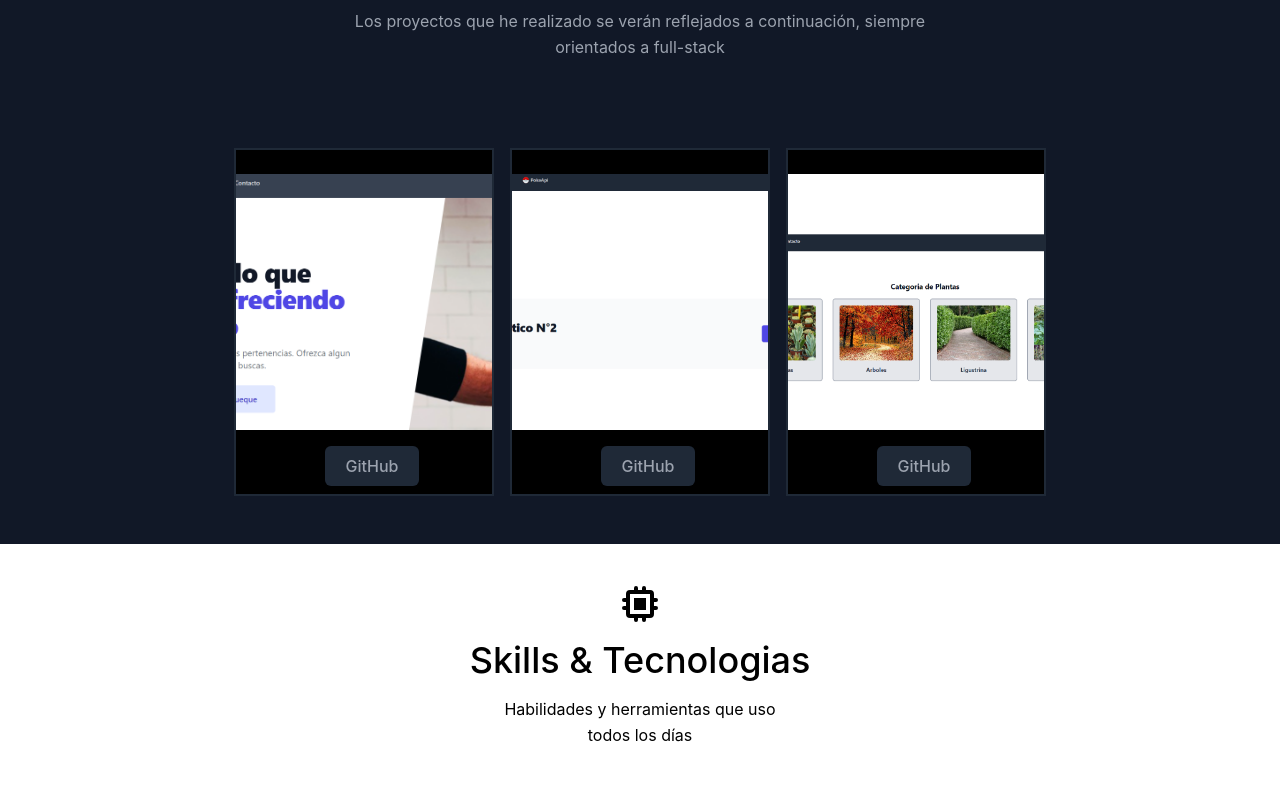
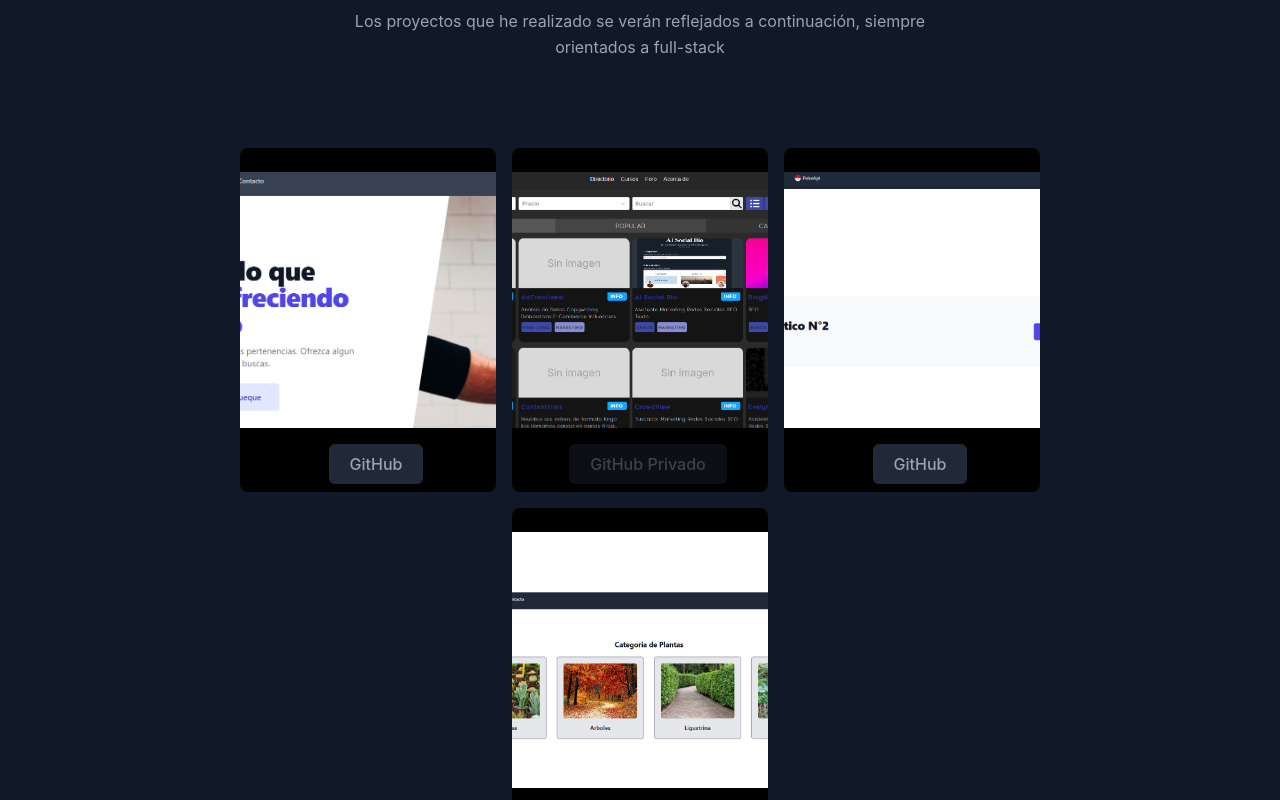
Before and after one commit to Indiolionel/Portfolio_Personal, a React (Create React App) app in the folder my-app/: page / in a window 1280 px wide. Shown: the part 600-1400 px from the top of the page. Built offline with nearby package versions, Linux system fonts and the light colour scheme.

Commit message:
Nuevo proyecto

```diff
--- a/my-app/src/components/Projects.css
+++ b/my-app/src/components/Projects.css
@@ -29,7 +29,9 @@
 
 }
 
-
+.cursor-not {
+    cursor: not-allowed !important
+}
 
 @media (max-width:549px) {
 
--- a/my-app/src/components/Projects.js
+++ b/my-app/src/components/Projects.js
@@ -3,6 +3,7 @@ import React, { useState } from "react";
 import photoPlantas from '../img/proyectoPlantas.png'
 import todoList from '../img/todoList.png'
 import trueque from '../img/trueque.png'
+import contechIA from '../img/contechIA.png'
 import './Projects.css'
 
 
@@ -17,6 +18,14 @@ export default function Projects() {
       subtitle: "App hecha con js vanilla",
       title: "App truequeLand",
       description: "FrontEnd, Proyecto hecho con js vanilla ES6"
+    },
+    {
+      link: "https://contechia.com",
+      gitLink: "",
+      image: `${contechIA}`,
+      subtitle: "Informacion de distintas ias, con cursos e informacion",
+      title: "Pagina IAs",
+      description: "Fullstack, pagina de usuarios para obtener informacion de las diferents IAs que existen al dia"
     },
     {
       link: "https://to-do-list-five-lime.vercel.app/",
@@ -53,7 +62,7 @@ export default function Projects() {
           {projects.map((project, id) => (
 
             <>
-              <div className="mx-2 border-2 border-gray-800 my-2 bg-black" >
+              <div className="mx-2 border-none rounded-lg my-2 bg-black" >
                 <div className="lg:hidden mt-4">
                   <h1>{project.title}</h1>
                   <h2> {project.subtitle}</h2>
@@ -70,7 +79,7 @@ export default function Projects() {
                       className="absolute inset-0 w-full h-full object-cover object-center"
                       src={project.image}
                     />
-                    <div className="px-8 py-10 relative z-10 w-full border-y border-gray-700 bg-gray-900 opacity-0 hover:opacity-100 proyectoDetalleMovil">
+                    <div className="px-8 py-10 relative z-10 w-full border-y border-gray-700 bg-gray-900 opacity-0 sm:hover:opacity-100 ">
                       <h2 className="tracking-widest text-sm title-font font-medium text-green-400 mb-1">
                         {project.subtitle}
                       </h2>
@@ -81,10 +90,11 @@ export default function Projects() {
                     </div>
                   </div>
                 </a>
-                <a class="inline-flex items-center justify-center h-10 px-5 py-3 my-2 border border-transparent text-base font-medium rounded-md text-gray-400 bg-gray-800 hover:bg-gray-700 hover:text-white"
+                <a class={`${project.gitLink === '' && "opacity-40 hover:opacity-40 pointer-events-none cursor-not"} inline-flex items-center justify-center h-10 px-5 py-3 my-2 border border-transparent text-base font-medium rounded-md text-gray-400 bg-gray-800 hover:bg-gray-700 hover:text-white`}
                   href={project.gitLink}
+                  // disabled={project.gitLink === ''}
                   target="_blank"
-                > GitHub</a>
+                > GitHub {project.gitLink === '' ? "Privado" : null}</a>
               </div>
 
             </>
```
Also changed, not shown: my-app/src/img/contechIA.png (added).
